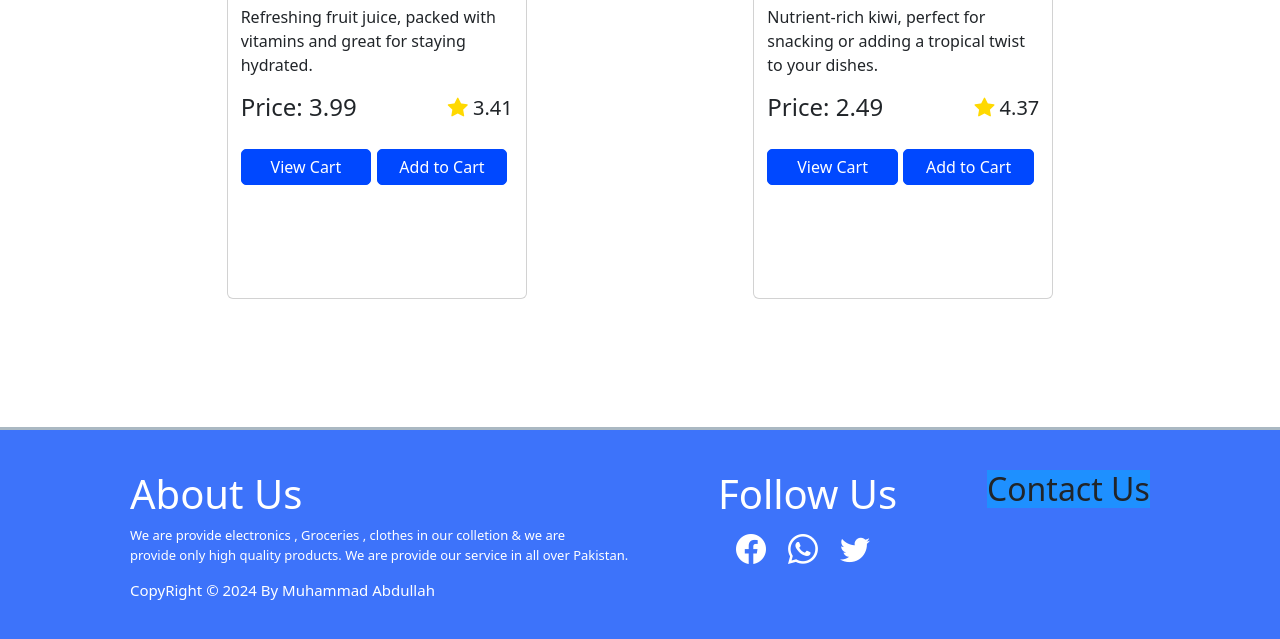
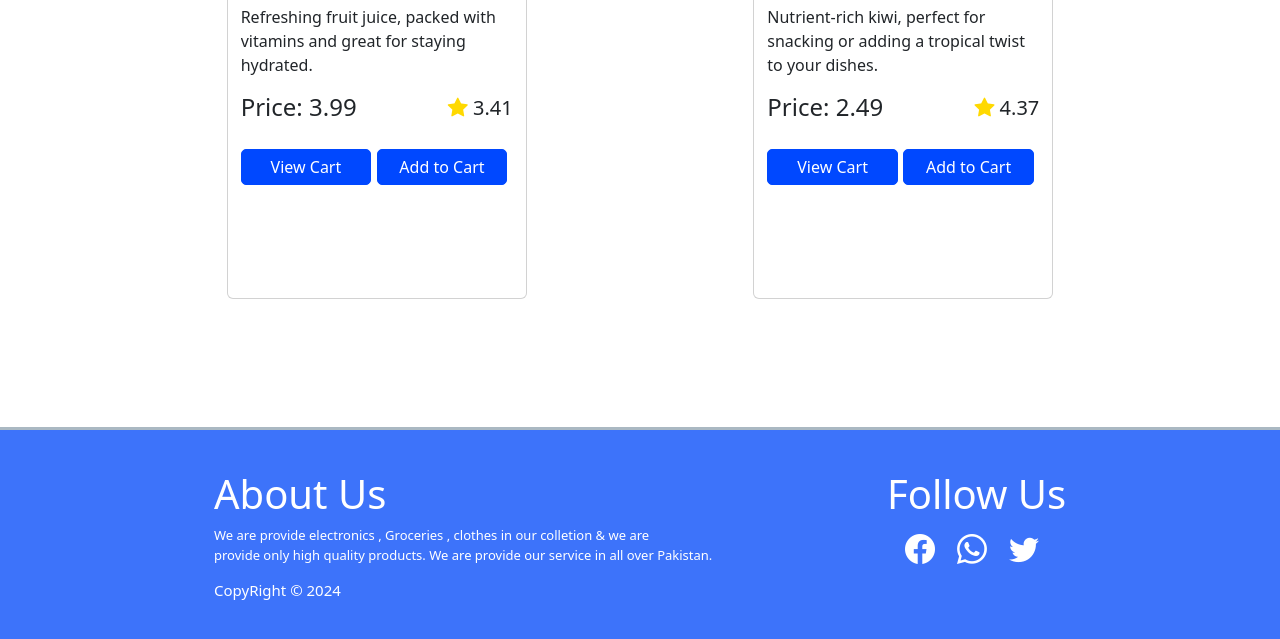
Before and after one commit to abdullahch66/finest-Mart-, a plain HTML site: page index.html in a window 1280 px wide. Shown: the part 5137-5776 px from the top of the page. Drawn offline with nearby package versions, Linux system fonts and the light colour scheme; some packages are replaced by stand-ins of ours; a script that the page names is missing.

Commit message:
Update index.html

```diff
--- a/index.html
+++ b/index.html
@@ -99,7 +99,7 @@
     <div class="aboutus" data-aos="zoom-in">
         <h2>About Us</h2>
         <p>We are provide electronics , Groceries , clothes in our colletion & we are <br> provide only high quality products. We are provide our service in all over Pakistan.</p>
-        <h4 id="copyright">CopyRight &#169; 2024 By Muhammad Abdullah</h4>
+        <h4 id="copyright">CopyRight &#169; 2024 </h4>
       </div>
 
     <div class="followus" data-aos="zoom-in">
@@ -109,11 +109,7 @@
          <a id="twit" href="https://www.twitter.com" target="_blank"><i class="bi bi-twitter"></i></a>
     </div>
 
-    <div class="contact us" data-aos="zoom-in">
 
-      <h2 style="background-color:DodgerBlue;">Contact Us</h2>
-
-  </div>
   <!--------------- footer start ----------------->
 
   <script src="script.js"></script>
```
